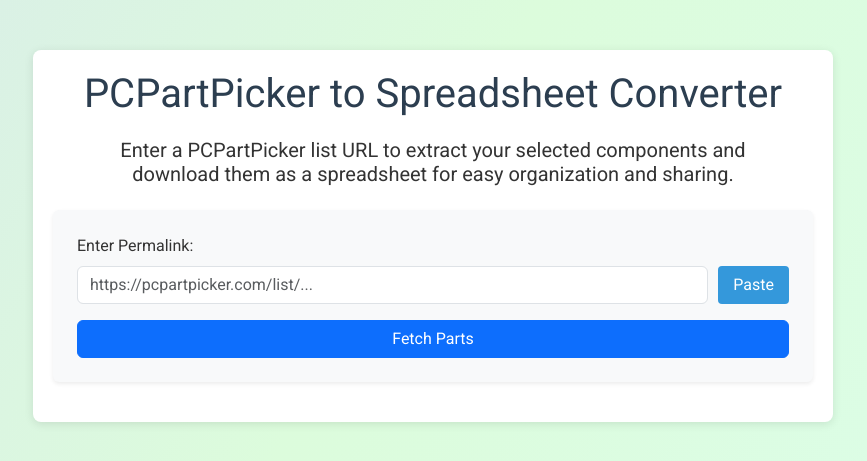
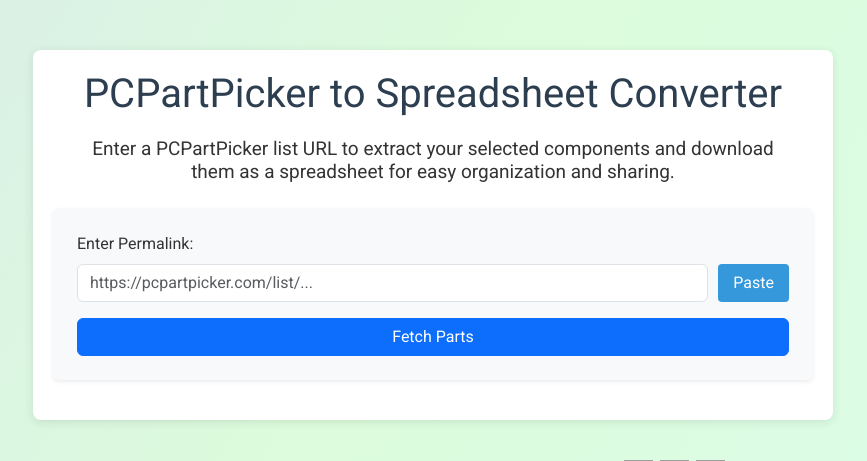
Before and after one commit to reillymoonen/pcpartpicker-spreadsheet-converter, a Flask app: page / in a window 1280 px wide. Shown: the top 461 px of the page, without its empty margins (207-1074 px from the left). Run offline with Flask 3, Linux system fonts and the light colour scheme; some libraries are stand-ins or nearby versions; grey boxes are pictures that could not be loaded.

Commit message:
Update subheading size

```diff
--- a/static/css/styles.css
+++ b/static/css/styles.css
@@ -56,6 +56,7 @@ body.dark-mode {
 }
 
 h5 {
+    font-size: 19px;
     max-width: 700px;
     text-align: center;
     margin: 0 auto; /* Centers the block horizontally */
```
